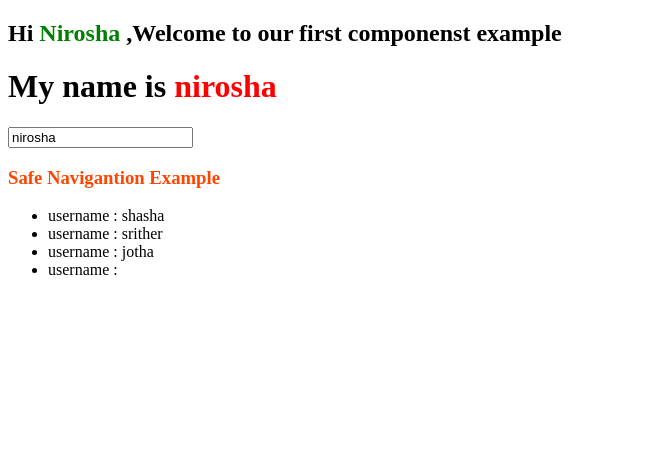
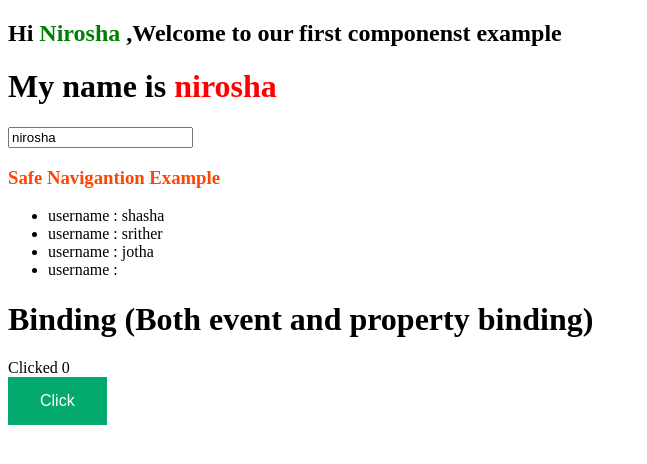
Before and after one commit to niroshakannan17/angular, an Angular app: page / in a window 1280 px wide. Shown: the top 464 px of the page, without its empty margins (0-647 px from the left). Built offline with nearby package versions, Linux system fonts and the light colour scheme.

Commit message:
binding Components property and event binding

```diff
--- a/src/app/app-new.components.html
+++ b/src/app/app-new.components.html
@@ -1,3 +1,4 @@
 <hello-wolrd-component-selector></hello-wolrd-component-selector>
 <two-way-binding></two-way-binding>
 <app-safe-navigation></app-safe-navigation>
+<binding-components></binding-components>
--- a/src/app/app.component.ts
+++ b/src/app/app.component.ts
@@ -3,12 +3,12 @@ import { RouterOutlet } from '@angular/router';
 import { HelloWorldComponents } from './hello-world/hello-world.components';
 import { Twowaybinding } from './data-binding/two-way-binding.components';
 import { safeNavaigation } from './safe-navigation/safe-navigation.components';
-
+import { bindingComponents } from './binding/binding.components'
 
 @Component({
   selector: 'app-root',
   standalone: true,
-  imports: [RouterOutlet,HelloWorldComponents,Twowaybinding,safeNavaigation],
+  imports: [RouterOutlet,HelloWorldComponents,Twowaybinding,safeNavaigation,bindingComponents],
   templateUrl: './app-new.components.html',
   //template:"<h2>Hello {{title}} ,Welcome to first angular program</h2>",
   styleUrl: './app.component.css'
--- /dev/null
+++ b/src/app/binding/binding.components.css
@@ -0,0 +1,10 @@
+#btnClick{
+    background-color: #04AA6D; /* Green */
+    border: none;
+    color: white;
+    padding: 15px 32px;
+    text-align: center;
+    text-decoration: none;
+    display: inline-block;
+    font-size: 16px;
+}
--- /dev/null
+++ b/src/app/binding/binding.components.html
@@ -0,0 +1,7 @@
+
+<h1 [innerText]="titile"></h1>
+
+<span>Clicked {{counter}}</span>
+<br>
+
+<button id="btnClick" (click)="addClieck()"> Click</button>
--- /dev/null
+++ b/src/app/binding/binding.components.ts
@@ -0,0 +1,17 @@
+import { Component } from "@angular/core";
+
+@Component({
+    selector:"binding-components",
+    standalone:true,
+    templateUrl:"./binding.components.html",
+    styleUrl:"./binding.components.css"
+})
+
+export class bindingComponents{
+    titile = "Binding (Both event and property binding)";
+
+    counter = 0;
+    addClieck(){
+        this.counter++;
+    }
+}
```
